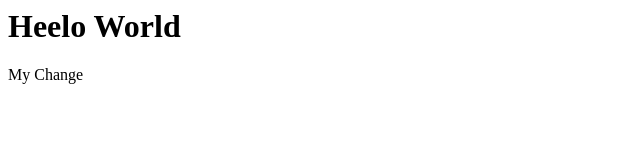
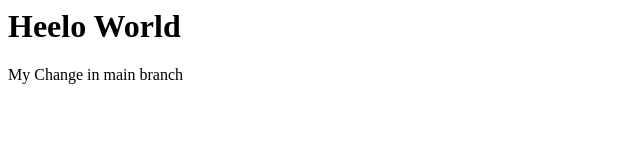
Before and after one commit to LordHabicht/git-test, a plain HTML site: page index.html in a window 1280 px wide. Shown: the full height of the page, 0-640 px from the left. Drawn offline with Linux system fonts and the light colour scheme.

Commit message:
my change in main

```diff
--- a/index.html
+++ b/index.html
@@ -2,6 +2,6 @@
 
 <body>
     <h1>Heelo World</h1>
-    <p>My Change</p>
+    <p>My Change in main branch</p>
 </body>
 </html>
```
